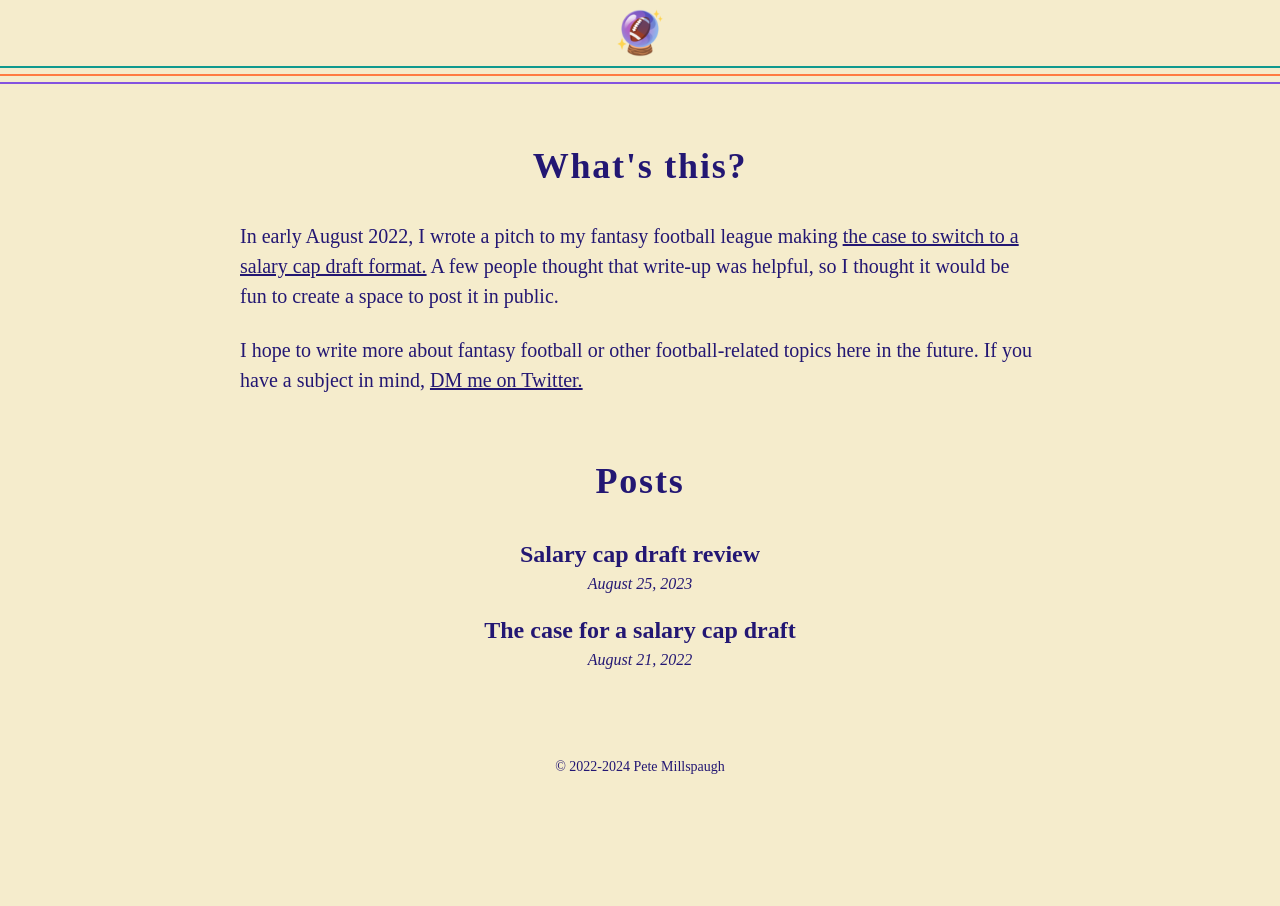
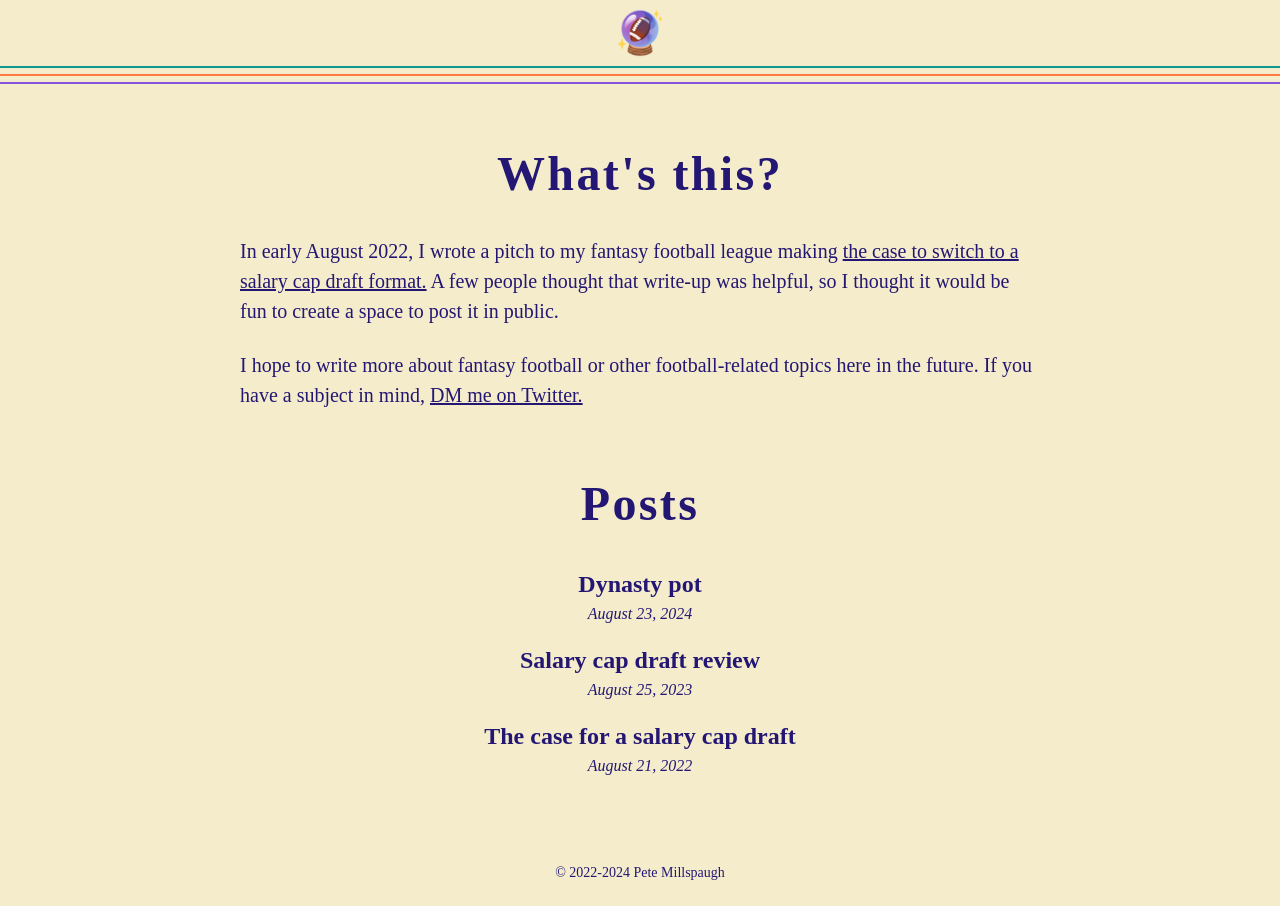
Before and after one commit to pmillspaugh/pete.football, a Next.js app: page / in a window 1280 px wide. Before the commit the page ends 800 px from the top, so only its background shows below. Built offline with nearby package versions, Linux system fonts and the light colour scheme; a web font is replaced by a local one.

Commit message:
Write post on dynasty pot

```diff
--- /dev/null
+++ b/src/_posts/the-dynasty-pot.md
@@ -0,0 +1,42 @@
+---
+title: Dynasty pot
+date: August 23, 2024
+---
+
+# The dynasty pot
+
+I proposed a new rule in my fantasy league this year: _the dynasty pot_.
+
+## How it works
+
+Each year, some percentage of owner buy-in gets allocated toward the dynasty pot. If an owner ever wins back-to-back championships, they unlock the accumulated dynasty pot in addition to that year's earnings. So for a 12-team league with a $100 buy-in and a 10% dynasty pot allocation, $120 goes to the dynasty pot and the remaining $1,080 goes to the winner (potentially split with runner-up). If someone wins consecutive 'ships in the fifth year, for example, they get an extra $600.
+
+## The odds
+
+For a 12-team league, each owner has about an 8% chance to win it all each year. Each owner's individual odds of a repeat are about 0.7%, but the probability of _anyone_ repeating in a two year stretch is ~8%. But because there are some perennial contenders and some lol-what-were-you-thinking owners in every league, I'm guessing the actual odds of a repeat are a bit higher—maybe 10-12%. And of course if you won last year, you're just looking at the 8% yearly chance. It's going to happen within the decade, I bet.
+
+## Compound interest
+
+As the Treasurer of my league, I have to decide what to do with buy-in funds each year from September to January. This past year I parked the venmos in a 5% high-yield savings account. Over five months, that doesn't amount to that much, but you still have to decide what to do with it. I wrote down five options:
+
+1. Pocket it for my troubles (unpopular)
+2. Add to the championship pot (boring)
+3. Reserve for draft weekend host gift (practical)
+4. Contribute to draft weekend food 'n beverage fund (better)
+5. Accrue in a dynasty pot (best)
+
+While in-season interest doesn't amount to much itself, over the course of an offseason and multiple years without a repeat winner, it will become a material bonus for anyone who builds a dynasty.
+
+## Fines
+
+Our league imposes a fine if an owner fails to set their lineup that week. Any fines paid throughout the season will also be allocated to the dynasty pot.
+
+## Selling teams
+
+The dynasty pot also creates a lasting financial stake in each team. If an owner ever decides to leave the league, they might want to cash in on their dynasty pot investment. Or better yet, it would be a disincentive to leave the league (although I actually _don't_ like fantasy football becoming too monetary—I'm categorically against buy-in increases—and of course people might have perfectly good reasons to bow out).
+
+## Dynasty league
+
+I _do_ like that the dynasty pot ties different seasons together. The next rule proposal I am weighing is a dynasty league where your entire roster carries over year to year. This makes trading much more interesting (older versus younger players, injured players, trading [auction draft](/posts/the-case-for-a-salary-cap-draft) cash, etc.). There would still be a rookie draft each year. With a large dynasty pot and a repeat winner looking unlikely mid-season, you may look ahead to next year with your roster moves.
+
+_\*Our league voted on a 10% dynasty pot allocation this year. Since this is the first year of the rule, if last year's winner repeats, it doesn't count._
--- a/src/styles/globals.ts
+++ b/src/styles/globals.ts
@@ -73,6 +73,7 @@ const GlobalStyles = createGlobalStyle`
 
   /* Typography */
   h1, h2, h3, h4, h5, h6 {
+    text-wrap: balance;
     line-height: 1.25;
     letter-spacing: 0.05em;
   }
@@ -82,13 +83,13 @@ const GlobalStyles = createGlobalStyle`
     padding-bottom: 28px;
 
     @media (min-width: ${Breakpoints.Laptop}) {
-      font-size: 36px;
+      font-size: 48px;
       padding-bottom: 32px;
     }
   }
 
   h2 {
-    font-weight: 600;
+    font-weight: 700;
     padding-top: 8px;
     padding-bottom: 20px;
 
@@ -101,6 +102,7 @@ const GlobalStyles = createGlobalStyle`
 
   p {
     padding-bottom: 20px;
+    text-wrap: pretty;
 
     @media (min-width: ${Breakpoints.Laptop}) {
       font-size: 20px;
@@ -116,6 +118,13 @@ const GlobalStyles = createGlobalStyle`
       text-decoration: none;
     }
   }
+
+  ol {
+    @media (min-width: ${Breakpoints.Laptop}) {
+      font-size: 20px;
+      padding-bottom: 24px;
+    }
+  }
 `;
 
 export { CSSReset, GlobalStyles };
```
